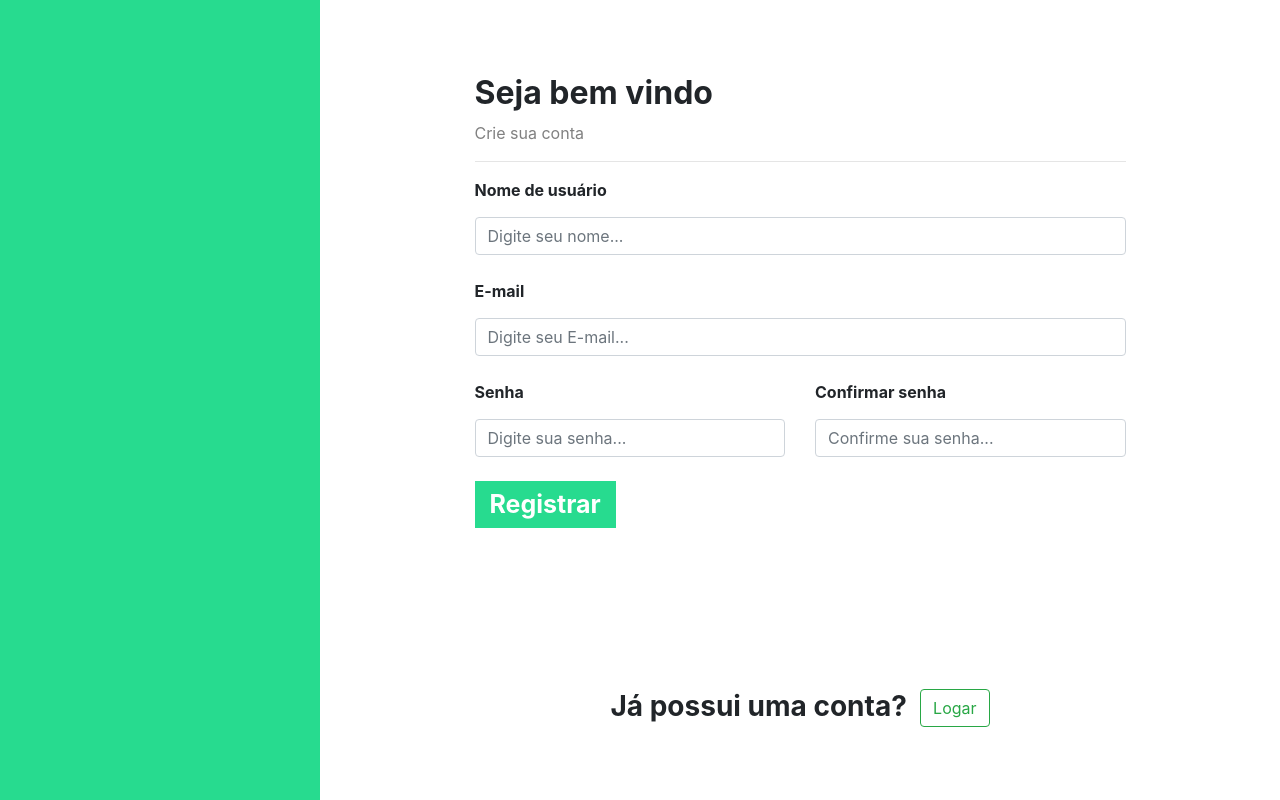
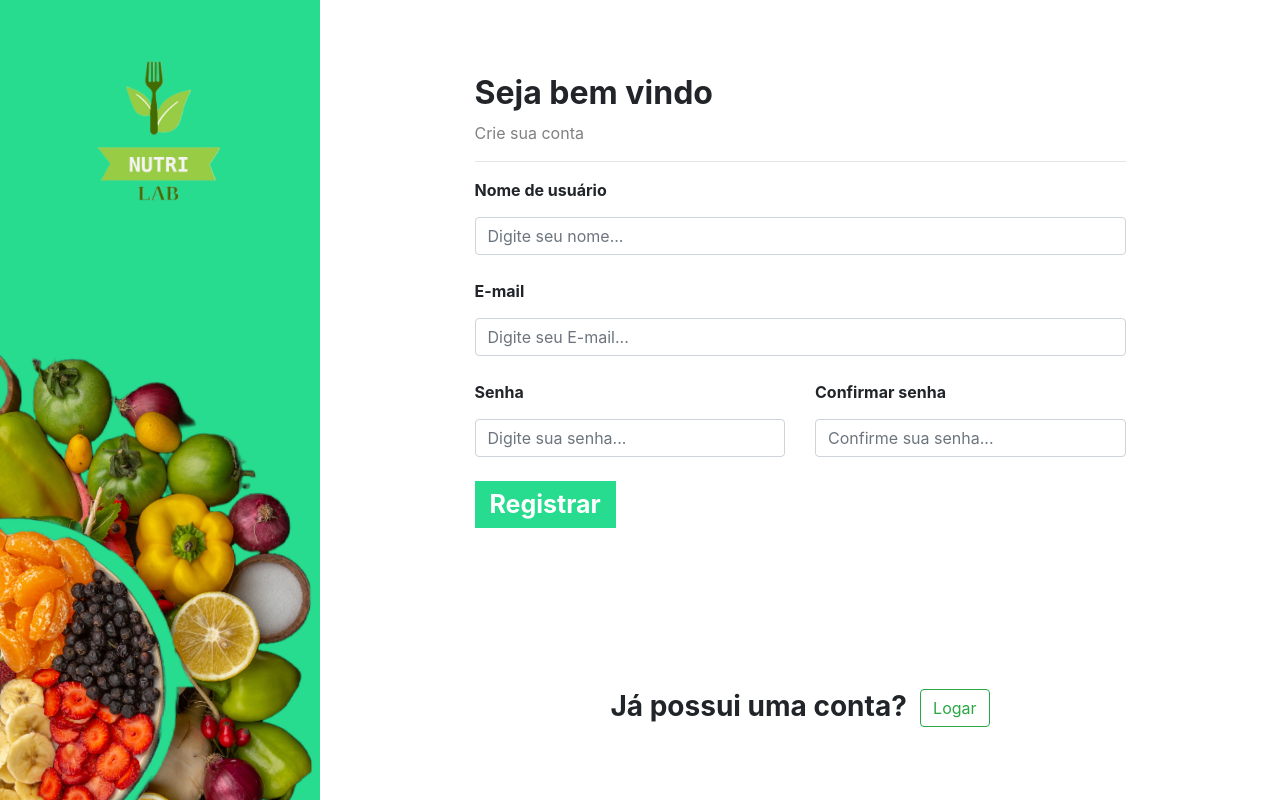
Before and after one commit to danielbmata/NUTRI_LAB, a Django app: template autenticacao/templates/cadastro.html in a window 1280 px wide. Run offline with Django 5.2, Linux system fonts and the light colour scheme; the template is opened without the code that fills it, so the values that code supplies are empty; parts of the project's set-up code (start-up, migrations or seed data) failed here and were passed over.

Commit message:
add img background e logo

```diff
--- a/autenticacao/templates/cadastro.html
+++ b/autenticacao/templates/cadastro.html
@@ -15,7 +15,7 @@
         <div class="col-md-3 sidebar">
             <div class="logo_sidebar">
                 <h2 class="logo">
-                    <img class="img_logo_sidebar" src="" />
+                    <img class="img_logo_sidebar" src="{% static "autenticacao/img/logo_nutri_lab.png" %}" />
                 </h2>
             </div>
         </div>
--- a/templates/static/autenticacao/css/css.css
+++ b/templates/static/autenticacao/css/css.css
@@ -12,7 +12,7 @@
 }
 
 .sidebar {
-    background-image: url();
+    background-image: url("/static/autenticacao/img/fundo_background.png");
 }
 
 .area_cadastrar {
```
Also changed, not shown: templates/static/autenticacao/img/fundo_background.png (renamed from ASSETS NUTRI LAB/fundo_background.png), templates/static/autenticacao/img/logo_nutri_lab.png (renamed from ASSETS NUTRI LAB/logo_nutri_lab.png).
